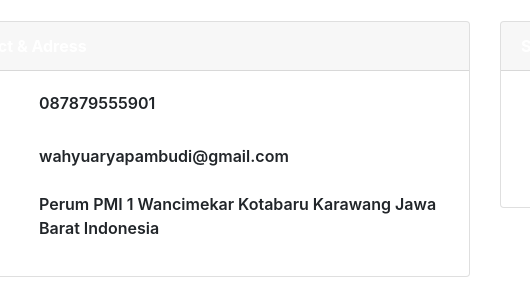
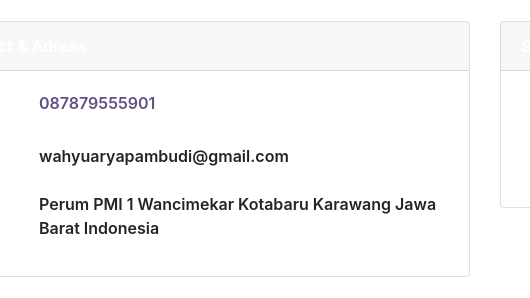
Before and after one commit to razor867/razor867.github.io, a plain HTML site: page index.html in a window 1280 px wide. Shown: the part 4024-4322 px from the top of the page, 155-685 px from the left. Drawn offline with Linux system fonts and the light colour scheme.

Commit message:
add link to wa

```diff
--- a/index.html
+++ b/index.html
@@ -271,7 +271,7 @@
                       <p class="text-center"><i class="icon fab fa-whatsapp-square" style="font-size: 35px;"></i></p>
                     </div>
                     <div class="col-10">
-                      <p class="content-contact">087879555901</p>
+                      <a class="content-contact" target="_blank" rel="noopener noreferrer" href="https://api.whatsapp.com/send?phone=6287879555901">087879555901</a>
                     </div>
                   </div>
                   <div class="row">
```
